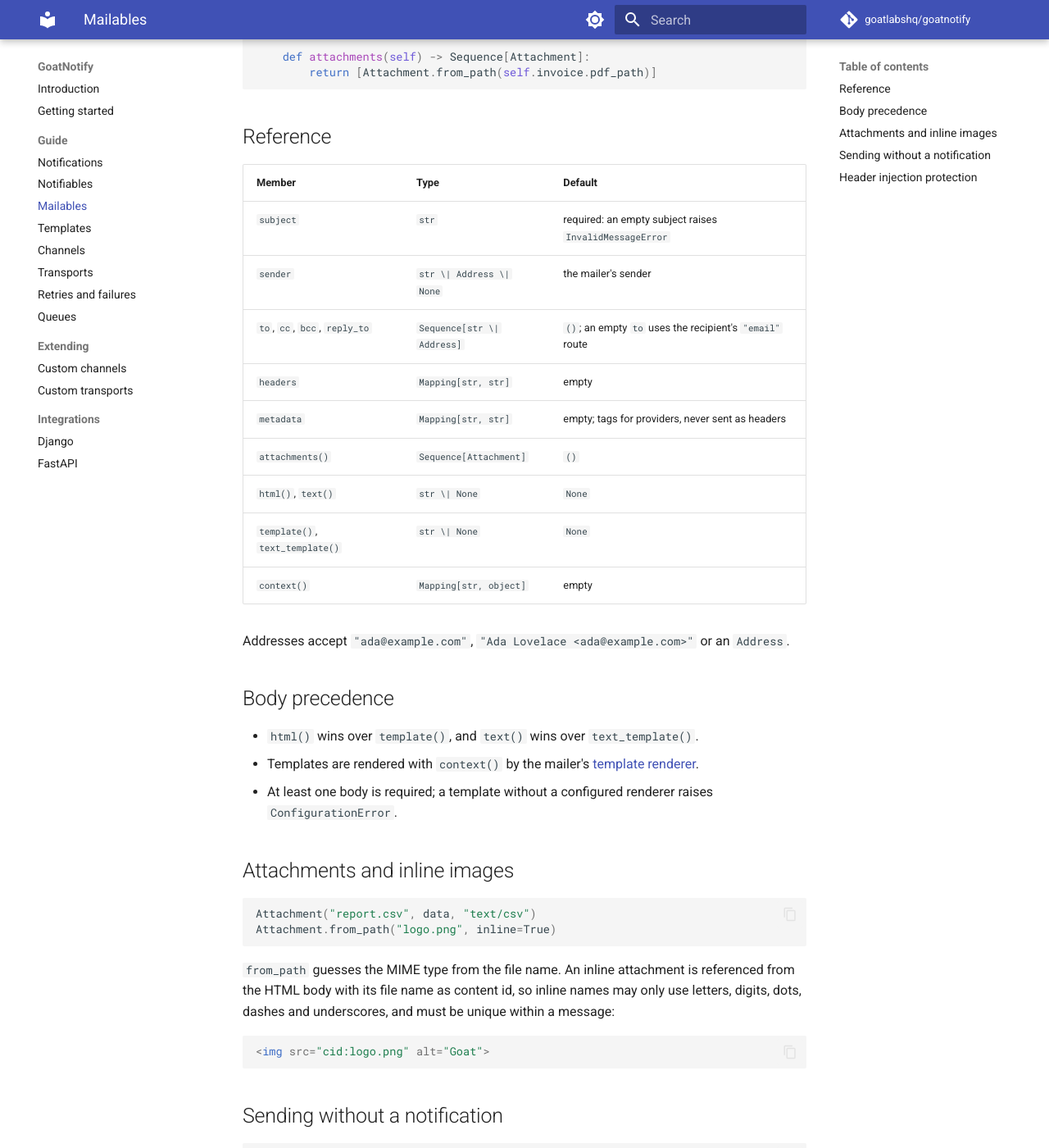
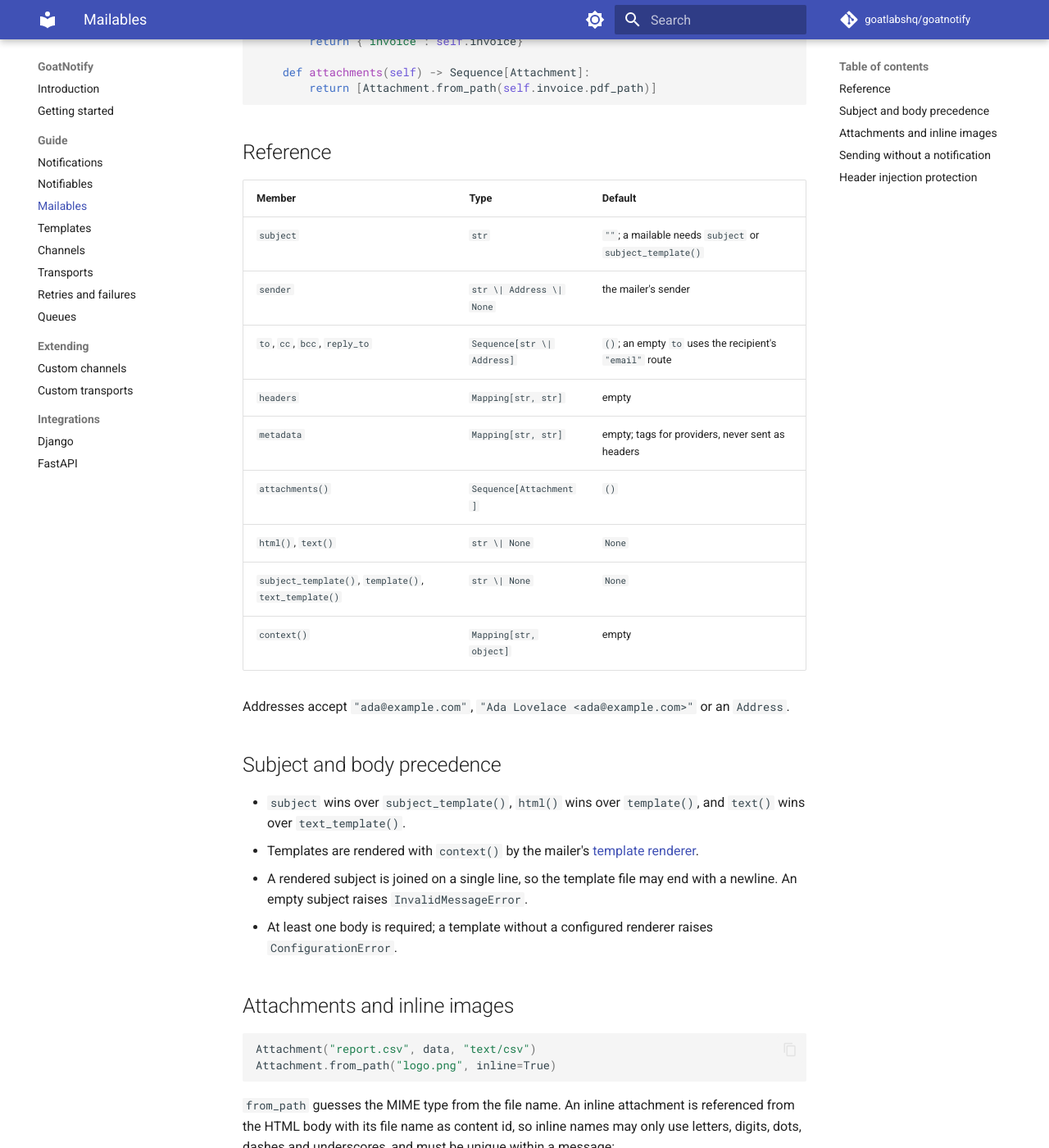
Before and after one commit to goatlabshq/goatnotify, an MkDocs documentation site: the page built from docs/mailables.md, in a window 1280 px wide and 1400 px high, scrolled down 673 px. Shown: the whole window at 82% size. Built offline with MkDocs 1.6.1 and Material for MkDocs 9.7.7, drawn with Linux system fonts in a browser that asks for light colours; comment, search, counter and statistics services are not loaded; some of the changed text lies outside the part shown.

Commit message:
feat(core): render mailable subjects from subject_template()

```diff
--- a/docs/mailables.md
+++ b/docs/mailables.md
@@ -11,14 +11,15 @@
 
 
 class InvoiceMail(Mailable):
-    subject = "Your invoice"
     reply_to = ("billing@example.com",)
     headers = MappingProxyType({"X-Campaign": "invoices"})
     metadata = MappingProxyType({"category": "billing"})
 
     def __init__(self, invoice: Invoice) -> None:
         self.invoice = invoice
-        self.subject = f"Invoice {invoice.number}"
+
+    def subject_template(self) -> str | None:
+        return "emails/invoice_subject.txt"
 
     def template(self) -> str | None:
         return "emails/invoice.html"
@@ -37,22 +38,25 @@
 
 | Member | Type | Default |
 |---|---|---|
-| `subject` | `str` | required: an empty subject raises `InvalidMessageError` |
+| `subject` | `str` | `""`; a mailable needs `subject` or `subject_template()` |
 | `sender` | `str \| Address \| None` | the mailer's sender |
 | `to`, `cc`, `bcc`, `reply_to` | `Sequence[str \| Address]` | `()`; an empty `to` uses the recipient's `"email"` route |
 | `headers` | `Mapping[str, str]` | empty |
 | `metadata` | `Mapping[str, str]` | empty; tags for providers, never sent as headers |
 | `attachments()` | `Sequence[Attachment]` | `()` |
 | `html()`, `text()` | `str \| None` | `None` |
-| `template()`, `text_template()` | `str \| None` | `None` |
+| `subject_template()`, `template()`, `text_template()` | `str \| None` | `None` |
 | `context()` | `Mapping[str, object]` | empty |
 
 Addresses accept `"ada@example.com"`, `"Ada Lovelace <ada@example.com>"` or an `Address`.
 
-## Body precedence
+## Subject and body precedence
 
-- `html()` wins over `template()`, and `text()` wins over `text_template()`.
+- `subject` wins over `subject_template()`, `html()` wins over `template()`, and `text()` wins
+  over `text_template()`.
 - Templates are rendered with `context()` by the mailer's [template renderer](templates.md).
+- A rendered subject is joined on a single line, so the template file may end with a newline.
+  An empty subject raises `InvalidMessageError`.
 - At least one body is required; a template without a configured renderer raises
   `ConfigurationError`.
 
```
Also changed, not shown: docs/templates.md (+9 -2 lines), 5 other files.
